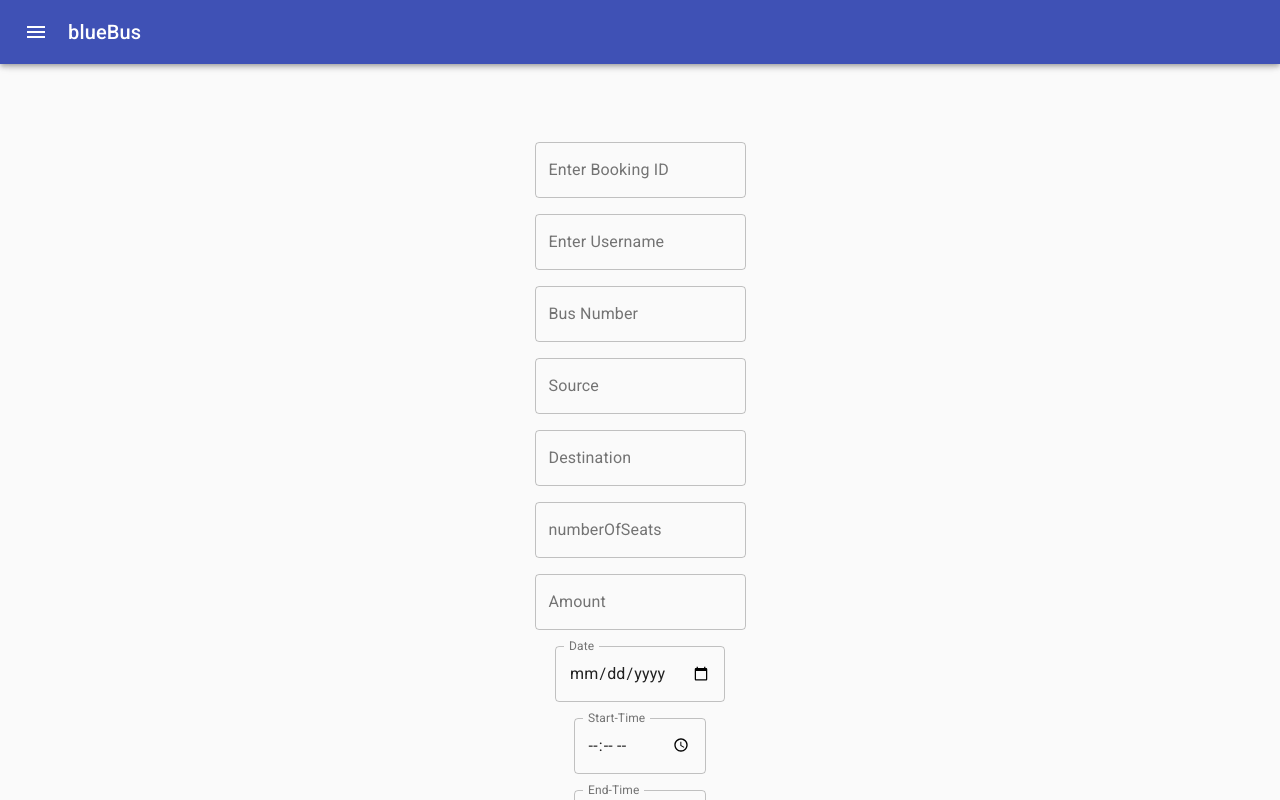
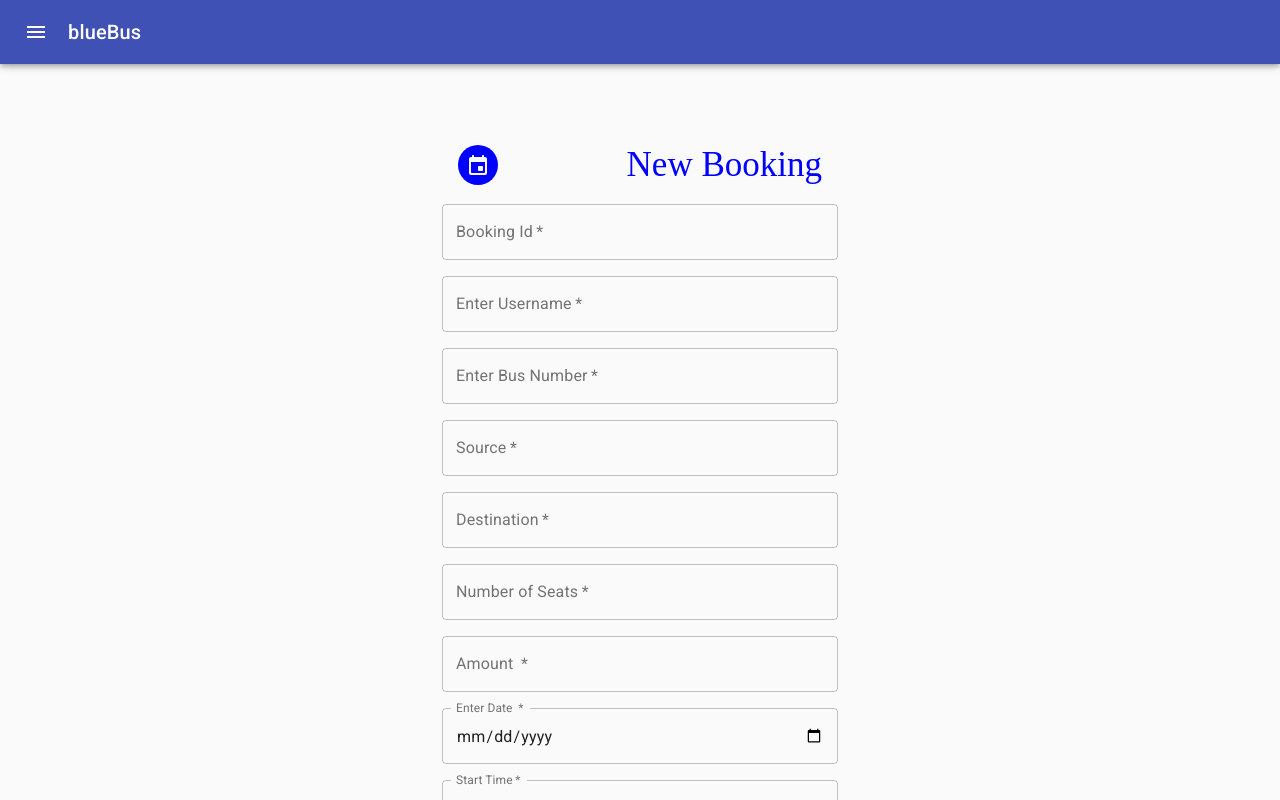
Before and after one commit to sadathshariff/cap-traning, a React (Create React App) app in the folder Front-End/Redux-Demo/redux-demo/: page /addbooking in a window 1280 px wide. Shown: the top 800 px of the page. Built offline with nearby package versions, Linux system fonts and the light colour scheme.

Commit message:
Changed UI of Booking and Feedback

```diff
--- a/Front-End/Redux-Demo/redux-demo/src/components/AddBooking.jsx
+++ b/Front-End/Redux-Demo/redux-demo/src/components/AddBooking.jsx
@@ -1,31 +1,81 @@
 import React, { Component } from 'react'
+import  {Link} from 'react-router-dom';
 import { connect } from 'react-redux';
 import * as actions from '../actions/action'
 import Button from '@material-ui/core/Button';
-import SaveIcon from '@material-ui/icons/Save';
 import TextField from '@material-ui/core/TextField';
+import {Typography} from '@material-ui/core';
+import { makeStyles } from '@material-ui/core/styles';
+import Avatar from '@material-ui/core/Avatar';
+import CssBaseline from '@material-ui/core/CssBaseline';
+
+import EventRoundedIcon from '@material-ui/icons/EventRounded';
+
+import Grid from '@material-ui/core/Grid';
+
+import Container from '@material-ui/core/Container';
 
 
-const useStyles = ((theme) => ({
+function Copyright() {
+    return (
+      <Typography variant="body2" color="textSecondary" align="center">
+        {'Copyright © '}
+        {/* <Link color="inherit" href="https://material-ui.com/"> */}
+          Your Website
+        {/* </Link>*/}{' '}
+        {new Date().getFullYear()}
+        {'.'}
+      </Typography>
+    );
+  }
+
+
+const useStyles = makeStyles((theme) => ({
     root: {
-      '& > *': {
+      '& .MuiTextField-root': {
         margin: theme.spacing(1),
         width: '25ch',
       },
     },
-    button: {
+    paper: {
+        marginTop: theme.spacing(8),
+        display: 'flex',
+        flexDirection: 'column',
+        alignItems: 'center',
+      },
+      avatar: {
         margin: theme.spacing(1),
-    },
-    textField: {
-        marginLeft: theme.spacing(1),
-        marginRight: theme.spacing(1),
-        width: '25ch',
+        backgroundColor: theme.palette.secondary.main,
       },
-      formControl: {
-        margin: theme.spacing(1),
-        minWidth: 120,
+      form: {
+        width: '100%', // Fix IE 11 issue.
+        marginTop: theme.spacing(3),
       },
-  }));
+      submit: {
+        margin: theme.spacing(3, 0, 2),
+      },
+    }));
+
+// const useStyles = ((theme) => ({
+//     root: {
+//       '& > *': {
+//         margin: theme.spacing(1),
+//         width: '25ch',
+//       },
+//     },
+//     button: {
+//         margin: theme.spacing(1),
+//     },
+//     textField: {
+//         marginLeft: theme.spacing(1),
+//         marginRight: theme.spacing(1),
+//         width: '25ch',
+//       },
+//       formControl: {
+//         margin: theme.spacing(1),
+//         minWidth: 120,
+//       },
+//   }));
 
 class AddBooking extends Component {
 
@@ -69,204 +119,149 @@ class AddBooking extends Component {
         return (
 
             <div>
+                 <Container component="main" maxWidth="xs">
+                    <CssBaseline />
+                    <div className={classes.paper} >
+                         <Typography component="h1" variant="h5" style ={{color:'blue',fontFamily:'cursive',fontSize:'35px',textAlign:'center',display:'flex',alignItems:'center',justifyContent:'space-between',padding:'1rem',}}>
+                    <Avatar className={classes.avatar} style={{backgroundColor:'blue', display:'flex',alignItems:'center'}} >
+                        <EventRoundedIcon />
+                     </Avatar>
+                    New Booking
+                    </Typography>
+                <form className={classes.form} noValidate>
+                    <Grid container spacing={2}>
 
-                <div style={{
-                     display:"flex",
-                     alignItems:"center",
-                     justifyContent:"center",
-                     margin:"1rem"
-                }}>
-                    <form className={classes.root} noValidate autoComplete="off">
-                        <TextField inputRef={this.bookingId} id="outlined-basic" label="Enter Booking ID" variant="outlined" />
-                    </form>
-                </div>
-                <div style={{
-                    display:"flex",
-                    alignItems:"center",
-                    justifyContent:"center",
-                    margin:"1rem"
-                }}>
-                    <form className={classes.root}  noValidate autoComplete="off">
-                        <TextField inputRef={this.username} id="outlined-basic" label="Enter Username" variant="outlined" />
-                    </form>
-                </div>
+                    <Grid item xs={12}>
+                        <TextField
+                        variant="outlined"
+                        required
+                        fullWidth
 
-               <div style={{
-                    display:"flex",
-                    alignItems:"center",
-                    justifyContent:"center" ,
-                    margin:"1rem"
-                }}>
-                <form className={classes.root}  noValidate autoComplete="off">
-                        <TextField inputRef={this.busNumber} id="outlined-basic" label="Bus Number" variant="outlined" />
-                    </form>
-               </div>
+                        label="Booking Id"
 
-               <div
-               style={{
-                display:"flex",
-                alignItems:"center",
-                justifyContent:"center" ,
-                margin:"1rem"
-            }}
-               >
-                     <form className={classes.root}  noValidate autoComplete="off">
-                        <TextField inputRef={this.source} id="outlined-basic" label="Source" variant="outlined" />
-                    </form>
-               </div>
+                        inputRef={this.bookingId}
+                        />
+                    </Grid>
+                    <Grid item xs={12}>
+                        <TextField
+                        variant="outlined"
+                        required
+                        fullWidth
+
+                        label="Enter Username"
+
+                        inputRef={this.username}
+                        />
+                    </Grid>
+                    <Grid item xs={12}>
+                        <TextField
+                        variant="outlined"
+                        required
+                        fullWidth
+
+                        label="Enter Bus Number"
+
+                        inputRef={this.busNumber}
+                        />
+                    </Grid>
+                    <Grid item xs={12}>
+                        <TextField
+                        variant="outlined"
+                        required
+                        fullWidth
+
+                        label="Source"
+
+                        inputRef={this.source}
+                        />
+                    </Grid>
+                    <Grid item xs={12}>
+                        <TextField
+                        variant="outlined"
+                        required
+                        fullWidth
+
+                        label="Destination"
+
+                        inputRef={this.destination}
+                        />
+                    </Grid>
+                    <Grid item xs={12}>
+                        <TextField
+                        variant="outlined"
+                        required
+                        fullWidth
+                        type='number'
+                        label="Number of Seats"
+
+                        inputRef={this.numberOfSeats}
+                        />
+                    </Grid>
+                    <Grid item xs={12}>
+                        <TextField
+                        variant="outlined"
+                        required
+                        fullWidth
+                        type='amount'
+                        label="Amount "
+
+                        inputRef={this.amountPaid}
+                        />
+                    </Grid>
+                    <Grid item xs={12}>
+                        <TextField
+                        variant="outlined"
+                        required
+                        fullWidth
+                        type='date'
+                        label="Enter Date "
+                        InputLabelProps={{shrink: true}}
+
+                        inputRef={this.date}
+                        />
+                    </Grid>
+                    <Grid item xs={12}>
+                        <TextField
+                        variant="outlined"
+                        required
+                        fullWidth
+                        type='time'
+                        label="Start Time"
+                        InputLabelProps={{shrink: true}}
+
+                        inputRef={this.journeyStartTime}
+                        />
+                    </Grid>
+                    <Grid item xs={12}>
+                        <TextField
+                        variant="outlined"
+                        required
+                        fullWidth
+                        type='time'
+                        label="End Time"
+                        InputLabelProps={{shrink: true}}
+
+                        inputRef={this.journeyEndTime}
+                        />
+                    </Grid>
+                    <Button
+                        // type="submit"
+                        fullWidth
+                        variant="contained"
+                        color="primary"
+                        //className={classes.submit}
+                        //onClick={this.addUser.bind(this)}
+                        onClick = {this.addBooking.bind(this)}>
+                        Add Booking
+                        </Button>
+                    </Grid>
+                </form>
+            </div>
+            </Container>
+            </div>
 
 
-                <div  style={{
-                display:"flex",
-                alignItems:"center",
-                justifyContent:"center" ,
-                margin:"1rem"
-            }}>
-                <form className={classes.root} noValidate autoComplete="off">
-                    <TextField inputRef={this.destination} id="outlined-basic" label="Destination" variant="outlined" />
-                </form>
-                </div>
 
-
-                <div style={{
-                display:"flex",
-                alignItems:"center",
-                justifyContent:"center" ,
-                margin:"1rem"
-            }} >
-                    <form className={classes.root} noValidate autoComplete="off">
-                        <TextField inputRef={this.numberOfSeats} id="outlined-basic" label="numberOfSeats" variant="outlined" />
-                    </form>
-                </div>
-
-               <div style={{
-                display:"flex",
-                alignItems:"center",
-                justifyContent:"center" ,
-                margin:"1rem"
-            }} >
-                    <form className={classes.root} noValidate autoComplete="off">
-                        <TextField inputRef={this.amountPaid} id="outlined-basic" label="Amount" variant="outlined" />
-                    </form>
-               </div>
-
-                <div style={{
-                display:"flex",
-                alignItems:"center",
-                justifyContent:"center" ,
-                margin:"1rem"
-            }}>
-                    <form className={classes.root} noValidate autoComplete="off">
-                        <TextField  type ="date" InputLabelProps={{shrink: true}}inputRef={this.date} id="outlined-basic" label="Date" variant="outlined" />
-                    </form>
-                </div>
-
-                <div style={{
-                display:"flex",
-                alignItems:"center",
-                justifyContent:"center",
-                margin:"1rem"
-            }}>
-                    <form className={classes.root} noValidate autoComplete="off">
-                        <TextField  type="time" InputLabelProps={{shrink: true}} inputRef={this.journeyStartTime} id="outlined-basic" label="Start-Time" variant="outlined" />
-                    </form>
-                </div>
-
-               <div style={{
-                display:"flex",
-                alignItems:"center",
-                justifyContent:"center" ,
-                margin:"1rem"
-            }}>
-                    <form className={classes.root} noValidate autoComplete="off">
-                            <TextField type = "time" InputLabelProps={{shrink: true}} inputRef={this.journeyEndTime} id="outlined-basic" label="End-Time" variant="outlined" />
-                        </form>
-               </div>
-
-                <div style={{display: "flex",justifyContent: "center",alignItems: "center"}}>
-                <Button variant="contained" color="primary" size="medium" className={classes.button} startIcon={<SaveIcon />}
-                    onClick={this.addBooking.bind(this)}>Save</Button></div>
-
-
-            </div>
-
-            // <div>
-            //      <div className="alert alert-success" role="alert">
-            //         {this.props.message}
-            //     </div>
-            //     <div className="input-group mb-3">
-            //     <div className="input-group-prepend">
-            //         <span className="input-group-text" id="basic-addon1">Booking ID</span>
-            //     </div>
-            //     <input type="text" ref={this.bookingId} className="form-control" placeholder="Enter BookingID" aria-label="Username" aria-describedby="basic-addon1"/>
-            //     </div>
-
-            //     <div className="input-group mb-3">
-            //     <div className="input-group-prepend">
-            //         <span className="input-group-text" id="basic-addon1">Username</span>
-            //     </div>
-            //     <input type="text" ref={this.username} className="form-control" placeholder="Enter Username" aria-label="Username" aria-describedby="basic-addon1"/>
-            //     </div>
-
-            //     <div className="input-group mb-3">
-            //     <div className="input-group-prepend">
-            //         <span className="input-group-text" id="basic-addon1">BusNumber</span>
-            //     </div>
-            //     <input type="text" ref={this.busNumber} className="form-control" placeholder="Enter Bus Number" aria-label="Username" aria-describedby="basic-addon1"/>
-            //     </div>
-
-            //     <div className="input-group mb-3">
-            //     <div className="input-group-prepend">
-            //         <span className="input-group-text" id="basic-addon1">Source</span>
-            //     </div>
-            //     <input type="text" ref={this.source} className="form-control" placeholder="Enter Source" aria-label="Username" aria-describedby="basic-addon1"/>
-            //     </div>
-
-            //     <div className="input-group mb-3">
-            //     <div className="input-group-prepend">
-            //         <span className="input-group-text" id="basic-addon1">Destination</span>
-            //     </div>
-            //     <input type="text" ref={this.destination} className="form-control" placeholder="Enter Destination" aria-label="Username" aria-describedby="basic-addon1"/>
-            //     </div>
-
-            //     <div className="input-group mb-3">
-            //     <div className="input-group-prepend">
-            //         <span className="input-group-text" id="basic-addon1">Number of Seats</span>
-            //     </div>
-            //     <input type="text" ref={this.numberOfSeats} className="form-control" placeholder="Enter number of seats" aria-label="Username" aria-describedby="basic-addon1"/>
-            //     </div>
-
-            //     <div className="input-group mb-3">
-            //     <div className="input-group-prepend">
-            //         <span className="input-group-text" id="basic-addon1">Amount Paid</span>
-            //     </div>
-            //     <input type="text" ref={this.amountPaid} className="form-control" placeholder="Enter amount paid" aria-label="Username" aria-describedby="basic-addon1"/>
-            //     </div>
-
-            //     <div className="input-group mb-3">
-            //     <div className="input-group-prepend">
-            //         <span className="input-group-text" id="basic-addon1">Date</span>
-            //     </div>
-            //     <input type="date" ref={this.date} className="form-control" placeholder="Enter Date" aria-label="Username" aria-describedby="basic-addon1"/>
-            //     </div>
-
-            //     <div className="input-group mb-3">
-            //     <div className="input-group-prepend">
-            //         <span className="input-group-text" id="basic-addon1">Journey Start Time</span>
-            //     </div>
-            //     <input type="time" ref={this.journeyStartTime} className="form-control" placeholder="Enter start time" aria-label="Username" aria-describedby="basic-addon1"/>
-            //     </div>
-
-            //     <div className="input-group mb-3">
-            //     <div className="input-group-prepend">
-            //         <span className="input-group-text" id="basic-addon1">Jounrey End Time</span>
-            //     </div>
-            //     <input type="time" ref={this.journeyEndTime} className="form-control" placeholder="Enter end time" aria-label="Username" aria-describedby="basic-addon1"/>
-            //     </div>
-
-
-            //     <button type="button" className="btn btn-primary" onClick={this.addBooking.bind(this)}>Add Booking</button>
-            // </div>
 
         )
     }
--- a/Front-End/Redux-Demo/redux-demo/src/components/AddFeedback.jsx
+++ b/Front-End/Redux-Demo/redux-demo/src/components/AddFeedback.jsx
@@ -1,21 +1,59 @@
 import React, { Component } from 'react'
+import  {Link} from 'react-router-dom';
 import { connect } from 'react-redux';
 import * as actions from '../actions/action'
+import Button from '@material-ui/core/Button';
+import TextField from '@material-ui/core/TextField';
+import {Typography} from '@material-ui/core';
+import { makeStyles } from '@material-ui/core/styles';
+import Avatar from '@material-ui/core/Avatar';
+import CssBaseline from '@material-ui/core/CssBaseline';
 
 
-import TextField from '@material-ui/core/TextField';
-import { makeStyles } from '@material-ui/core/styles';
-import Button from '@material-ui/core/Button';
+import Grid from '@material-ui/core/Grid';
+import Box from '@material-ui/core/Box';
+import LockOutlinedIcon from '@material-ui/icons/LockOutlined';
+import Container from '@material-ui/core/Container';
+
+function Copyright() {
+    return (
+      <Typography variant="body2" color="textSecondary" align="center">
+        {'Copyright © '}
+        {/* <Link color="inherit" href="https://material-ui.com/"> */}
+          Your Website
+        {/* </Link>*/}{' '}
+        {new Date().getFullYear()}
+        {'.'}
+      </Typography>
+    );
+  }
 
 
-const useStyles = makeStyles((theme) => ({
+  const useStyles = makeStyles((theme) => ({
     root: {
       '& .MuiTextField-root': {
-        margin: theme.spacing(5),
+        margin: theme.spacing(1),
         width: '25ch',
       },
     },
-}));
+    paper: {
+        marginTop: theme.spacing(8),
+        display: 'flex',
+        flexDirection: 'column',
+        alignItems: 'center',
+      },
+      avatar: {
+        margin: theme.spacing(1),
+        backgroundColor: theme.palette.secondary.main,
+      },
+      form: {
+        width: '100%', // Fix IE 11 issue.
+        marginTop: theme.spacing(3),
+      },
+      submit: {
+        margin: theme.spacing(3, 0, 2),
+      },
+    }));
 
 class AddFeedback extends Component {
 
@@ -45,46 +83,84 @@ class AddFeedback extends Component {
         const classes = useStyles
 
         return (
-            <div style={{
-                display:'flex',
-                justifyContent:'center',
-                alignItems:'center',
 
+            <div>
+                 <Container component="main" maxWidth="xs">
+                    <CssBaseline />
+                    <div className={classes.paper} >
+                         <Typography component="h1" variant="h5" style ={{color:'blue',fontFamily:'cursive',fontSize:'30px',textAlign:'center',display:'flex',alignItems:'center',justifyContent:'space-between',padding:'1rem',}}>
+                    <Avatar className={classes.avatar} style={{backgroundColor:'blue', display:'flex',alignItems:'center'}} ></Avatar>
+                    How Was Your Ride!
+                    </Typography>
+                <form className={classes.form} noValidate>
+                    <Grid container spacing={2}>
 
-            }}>
+                    <Grid item xs={12}>
+                        <TextField
+                        variant="outlined"
+                        required
+                        fullWidth
 
-            <form className={classes.root} noValidate autoComplete="off" >
+                        label="Username"
 
-            <div style={{
-                margin:'1rem'
-            }}>
-                <TextField  inputRef={this.username} id="outlined-required" label="Enter username" variant="filled" ></TextField>
+                        inputRef={this.username}
+                        />
+                    </Grid>
+                    <Grid item xs={12}>
+                        <TextField
+                        variant="outlined"
+                        required
+                        fullWidth
+                        type="number"
+                        min="1"
+                        max="5"
+
+                        label="Enter rating"
+
+                        inputRef={this.rating}
+                        />
+                    </Grid>
+                    <Grid item xs={12}>
+                        <TextField
+                        variant="outlined"
+                        required
+                        fullWidth
+
+                        label="Enter Comment"
+
+                        inputRef={this.comment}
+                        />
+                    </Grid>
+                    <Grid item xs={12}>
+                        <TextField
+                        variant="outlined"
+                        required
+                        fullWidth
+
+                        label="Route Name"
+
+                        inputRef={this.routeName}
+                        />
+                    </Grid>
+                    <Button
+                        // type="submit"
+                        fullWidth
+                        variant="contained"
+                        color="primary"
+                        //className={classes.submit}
+                        //onClick={this.addUser.bind(this)}
+                        onClick = {this.addFeedback.bind(this)}>
+                        Submit Feedback
+                        </Button>
+                    </Grid>
+                </form>
+            </div>
+            <Box mt={5}>
+                <Copyright />
+            </Box>
+            </Container>
             </div>
 
-            <div style={{
-                margin:'1rem'
-            }}>
-                <TextField  inputRef={this.rating} id="outlined-required" label="Enter rating" variant="filled" ></TextField>
-            </div>
-            <div style={{
-                margin:'1rem'
-            }}>
-                <TextField  inputRef={this.comment} id="outlined-required" label="Enter comment" variant="filled" ></TextField>
-            </div>
-
-            <div style={{
-                margin:'1rem'
-            }}>
-                <TextField  inputRef={this.routeName} id="outlined-required" label="Enter routeName" variant="filled" ></TextField>
-            </div>
-
-
-            <Button  style={{
-                margin:'1rem 1rem 1rem 3rem'
-            }} variant="contained" color="primary" className={classes.button} onClick={this.addFeedback.bind(this)}>Add Booking</Button>
-            </form>
-
-            </div>
         )
 
     }
```
Also changed, not shown: Front-End/Redux-Demo/redux-demo/src/components/AddBus.jsx (+5 -4 lines), Front-End/Redux-Demo/redux-demo/src/components/AddUser.jsx (+4 -8 lines).
